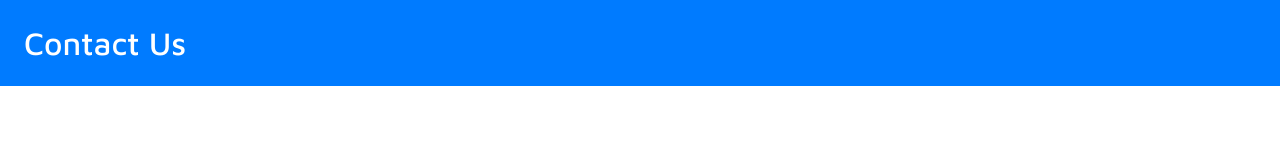
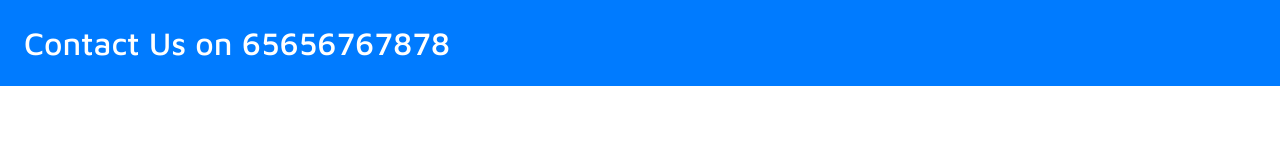
Before and after one commit to iamrk-js/javascript-tasks, a plain HTML site: page contact.html in a window 1280 px wide. Drawn offline with nearby package versions, Linux system fonts and the light colour scheme.

Commit message:
updation in heading tag

```diff
--- a/contact.html
+++ b/contact.html
@@ -13,6 +13,6 @@
 
 </head>
 <body>
-    <h2 class="bg-primary p-4 text-white">Contact Us</h2>
+    <h2 class="bg-primary p-4 text-white">Contact Us on 65656767878</h2>
 </body>
 </html>
```
